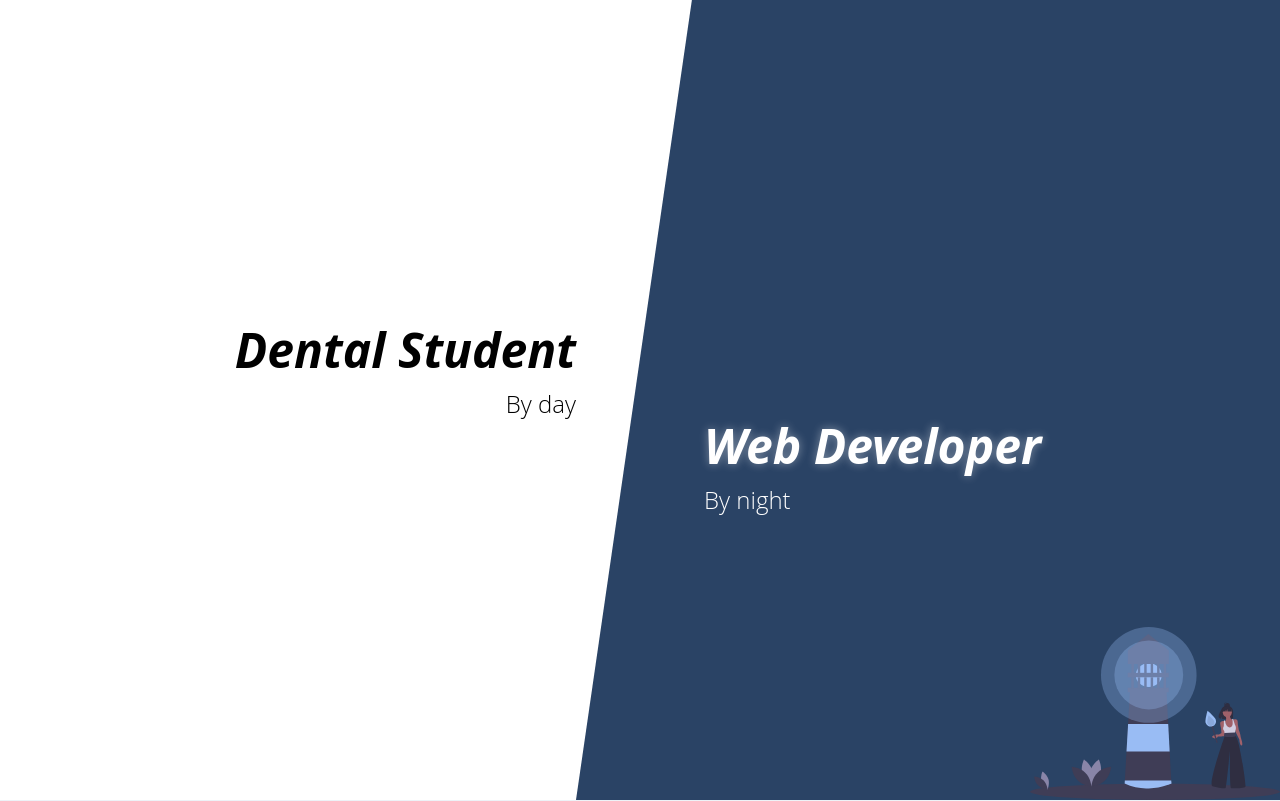
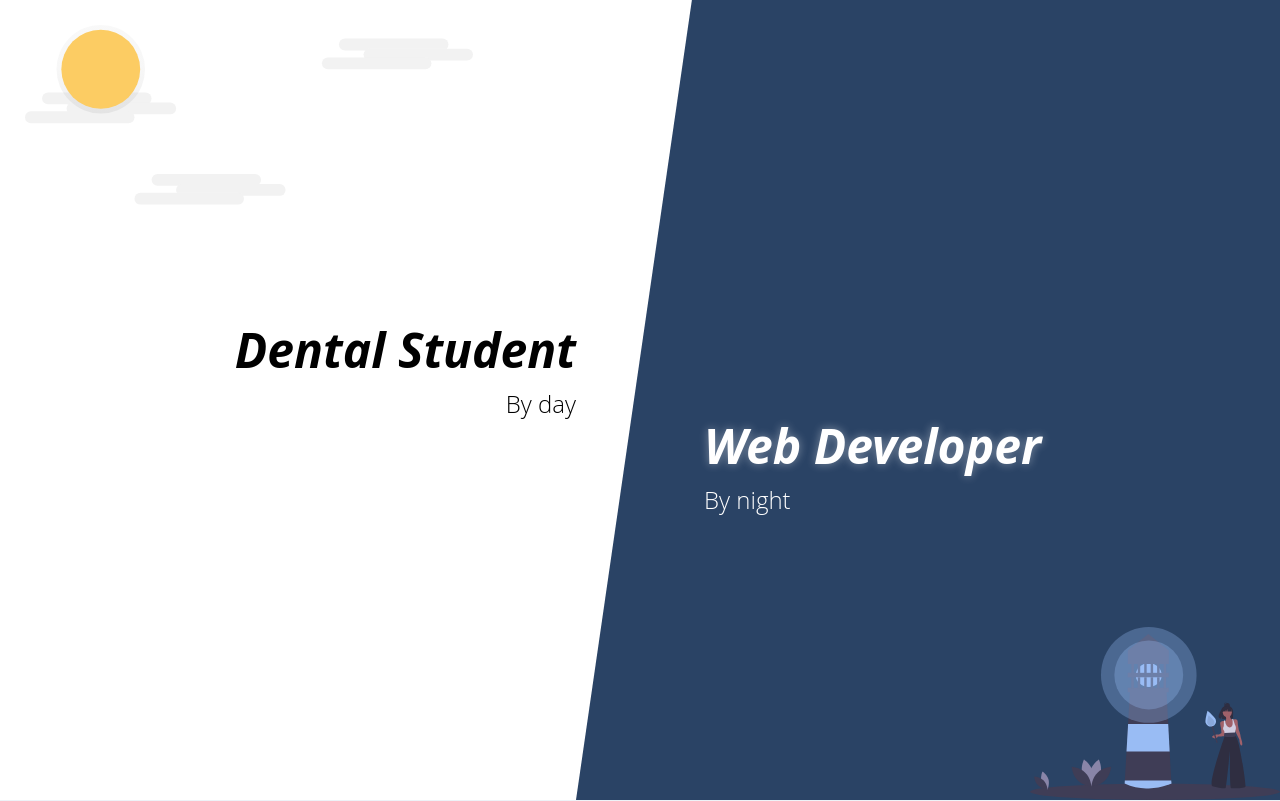
Before and after one commit to zburk/zacharyburk-v3, a Vue app: page /#/ in a window 1280 px wide. Shown: the top 801 px of the page. Built offline with nearby package versions, Linux system fonts and the light colour scheme; what vue-js-modal would draw is missing.

Commit message:
Add sun to top left

```diff
--- a/src/App.vue
+++ b/src/App.vue
@@ -9,4 +9,11 @@
 </template>
 
 <style>
+  a:hover {
+    @apply underline
+  }
+
+  p {
+    @apply text-gray-700
+  }
 </style>
--- a/src/components/ContactForm.vue
+++ b/src/components/ContactForm.vue
@@ -1,8 +1,26 @@
 <template>
   <div>
-    <form autocomplete="off" method="POST" netlify>
+    <form autocomplete="off" netlify>
       <div class="p-8">
         <h1 class="text-gray-900 font-bold text-xl mb-2">Contact</h1>
+          <p v-if="type === 'dental'">
+            Sorry! Information regarding applying for dental school is still a work in progress.
+            If you'd like me to look over your personal for free, fill out this
+            contact form and I'll email back to set up a time to look over it.
+          </p>
+
+          <p v-if="type === 'web'">
+            The portfolio page is still under construction. However, check out LinkedIn to see projects
+            that I have worked on. If you have any questions, feel free to fill out the from below
+            and I'll get in touch with you ASAP.
+          </p>
+
+          <p v-if="type === 'credit'">
+            I'm still putting together information regarding credit cards, but check out this
+            <a href="https://docs.google.com/document/d/1-q1zpM6Tpm2WYzss72erAGYATlHWh6SCEVErXcwYrkA/edit?usp=sharing">document</a>
+            covering the basics of credit card bonuses! I also recommend checking out <a href="https://www.asksebby.com/">Ask Sebby</a> for more info.
+          </p>
+
           <div class="form-control">
             <input
               v-model="formData.name"
@@ -24,7 +42,12 @@
           </div>
       </div>
       <div class="bg-gray-200 p-4 text-right">
-        <a @click="$emit('cancel')" class="text-red-400 font-bold py-2 px-4 cursor-pointer">Cancel</a>
+        <button
+          @click="$emit('cancel')"
+          class="text-red-400 font-bold py-2 px-4 cursor-pointer"
+          type="button">
+          Cancel
+        </button>
         <button
           class="bg-blue-500 hover:bg-blue-700 text-white font-bold py-2 px-4 rounded focus:outline-none"
           type="submit">
@@ -38,9 +61,12 @@
 <script>
 export default {
   name: 'ContactForm',
+  props: ['type'],
   data() {
     return {
       formData: {
+        name: '',
+        contact: '',
         message: ''
       }
     }
@@ -49,6 +75,10 @@ export default {
 </script>
 
 <style scoped>
+  a {
+    @apply text-blue-400
+  }
+
   .form-control {
     @apply pt-2 pr-2 pb-2
   }
--- a/src/views/Home.vue
+++ b/src/views/Home.vue
@@ -1,6 +1,6 @@
 <template>
   <div>
-    <header class="flex h-screen items-center flex-col md:flex-row justify-center bg-slant w-full">
+    <header class="flex h-screen items-center flex-col md:flex-row justify-center bg-slant w-full sun-mobile">
       <div class="mt-16 md:-mt-16 mr-16 flex-1 w-full text-right">
         <h1 class="header-text">Dental Student</h1>
         <h2 class="sub-text">By day</h2>
@@ -16,14 +16,14 @@
       <h1 class="text-center font-bold text-5xl">How Can I Help You?</h1>
 
       <div class="flex flex-col lg:flex-row items-center justify-around pt-24 pb-24 lg:items-stretch">
-        <div class="lg:w-1/3" @click="selectCard">
+        <div class="lg:w-1/3" @click="selectCard('dental')">
           <Card
             :title="'Dental School'"
             :description="'Hoping to attend dental school? I\'d love to work with you to efficiently strengthen your application or plan your journey to dental school.'"
             :img-name="'undraw_medicine_b1ol'">
           </Card>
         </div>
-        <div class="lg:w-1/3 pt-24 lg:pt-0" @click="selectCard">
+        <div class="lg:w-1/3 pt-24 lg:pt-0" @click="selectCard('web')">
           <Card
             :title="'Web Development'"
             :description="'Looking to launch a new website for a startup or personal blog? Check out my portfolio and reach out to me for a quote if you\'d like to start your online presence.'"
@@ -35,14 +35,14 @@
 
     <div class="bg-gray-100 py-24">
       <div class="flex flex-col lg:flex-row items-center justify-around pt-24 pb-24 lg:items-stretch">
-        <div class="lg:w-1/3" @click="selectCard">
+        <div class="lg:w-1/3" @click="selectCard('credit')">
           <Card
             :title="'Credit Cards'"
             :description="'Maximize every dollar you spend. Credit card companies offer ludicrous bonuses to redeem for cash back or memorable travel experiences.'"
             :img-name="'undraw_credit_card_df1m'">
           </Card>
         </div>
-        <div class="lg:w-1/3 pt-24 lg:pt-0" @click="selectCard">
+        <div class="lg:w-1/3 pt-24 lg:pt-0" @click="selectCard('invest')">
           <Card
             :title="'Investing'"
             :description="'Learn about my investing philosophy and how I target a stable portfolio without sacrificing growth.'"
@@ -57,7 +57,9 @@
     </div>
 
     <modal name="contact-modal" height="auto">
-      <ContactForm v-on:cancel="$modal.hide('contact-modal')"/>
+      <ContactForm
+        :type="type"
+        v-on:cancel="$modal.hide('contact-modal')"/>
     </modal>
   </div>
 </template>
@@ -70,8 +72,14 @@ import ContactForm from '@/components/ContactForm.vue'
 export default {
   name: 'home',
   components: { Card, ContactForm },
+  data() {
+    return {
+      type: ''
+    }
+  },
   methods: {
-    selectCard() {
+    selectCard(type) {
+      this.type = type;
       this.$modal.show('contact-modal');
     }
   }
@@ -91,6 +99,13 @@ export default {
     text-shadow: 0 0 10px rgba(255, 255, 255, 0.4);
   }
 
+  .sun-mobile {
+      background-image: url('../assets/svg/undraw_air_support_wy1q.svg');
+      background-repeat: no-repeat;
+      background-position: left 25px top 25px;
+      background-size: 35%;
+  }
+
   .lighthouse-mobile {
       background-image: url('../assets/svg/undraw_light_the_fire_gt58.svg');
       background-repeat: no-repeat;
@@ -99,12 +114,12 @@ export default {
   }
 
   @media (min-width: 768px) {
-    .lighthouse-mobile {background: none}
+    .lighthouse-mobile, .sun-mobile {background: none}
     .bg-slant {
-        background-image: url('../assets/svg/undraw_light_the_fire_gt58.svg'), url('../assets/svg/Path 204.svg');
-        background-repeat: no-repeat, no-repeat;
-        background-position: right bottom, right;
-        background-size: 250px, 55% 100%;
+        background-image: url('../assets/svg/undraw_light_the_fire_gt58.svg'), url('../assets/svg/Path 204.svg'), url('../assets/svg/undraw_air_support_wy1q.svg');
+        background-repeat: no-repeat, no-repeat, no-repeat;
+        background-position: right bottom, right, left 25px top 25px;
+        background-size: 250px, 55% 100%, 35%;
     }
   }
 
```
Also changed, not shown: src/assets/svg/undraw_air_support_wy1q.svg (added).
